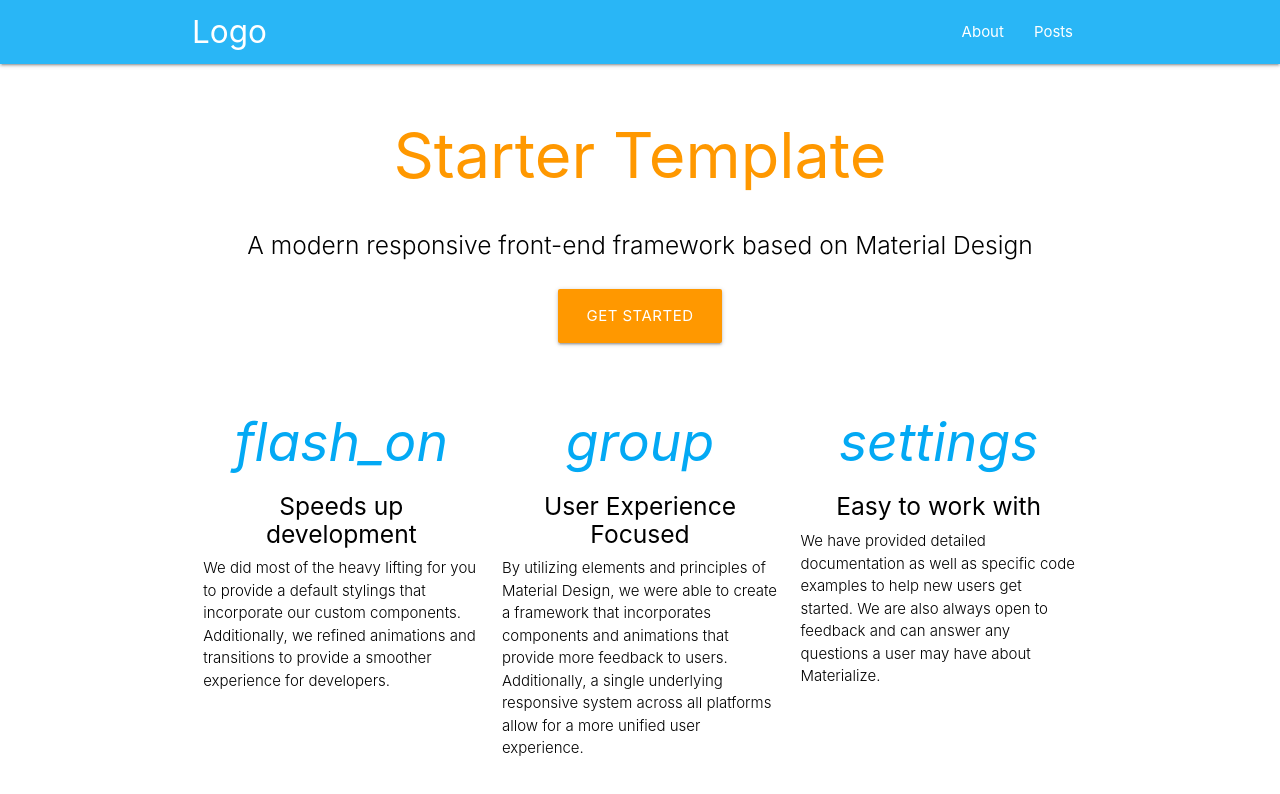
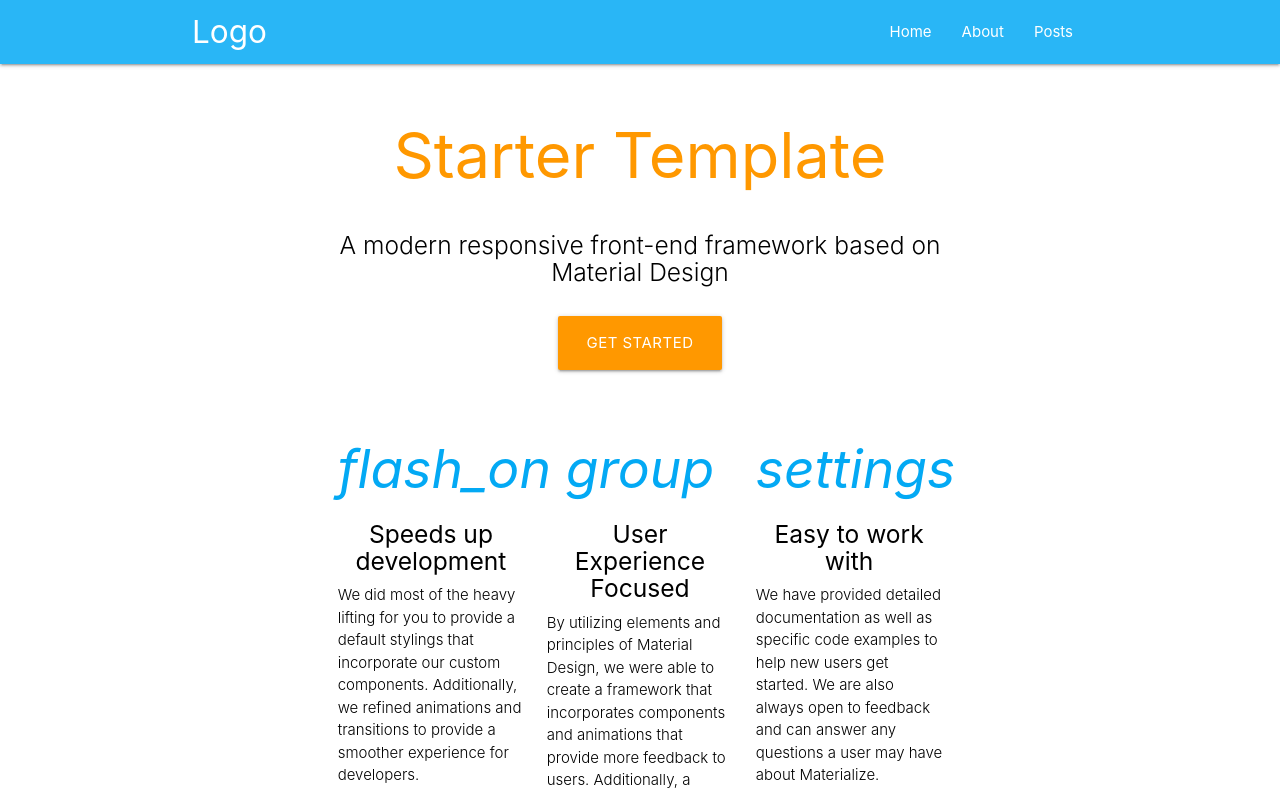
Before and after one commit to TimaevVladislav/ts-next-blog, a Next.js app: page / in a window 1280 px wide. Shown: the top 794 px of the page. Built offline with nearby package versions, Linux system fonts and the light colour scheme.

Commit message:
add:layout

```diff
--- a/src/pages/components/Navigation.tsx
+++ b/src/pages/components/Navigation.tsx
@@ -8,6 +8,11 @@ export default function Navigation({ children }: INavigationProps) {
                <div className="nav-wrapper container">
                    <a id="logo-container" href="#" className="brand-logo">Logo</a>
                    <ul className="right hide-on-med-and-down">
+                       <li>
+                           <Link href="/">
+                               Home
+                           </Link>
+                       </li>
                        <li>
                            <Link href="/about">
                                About
@@ -38,7 +43,7 @@ export default function Navigation({ children }: INavigationProps) {
                    </a>
                </div>
            </nav>
-           <main>
+           <main className="container">
                {children}
            </main>
        </>
--- a/src/pages/posts.tsx
+++ b/src/pages/posts.tsx
@@ -3,9 +3,7 @@ import Navigation from "@/pages/components/Navigation"
 export default function Posts() {
     return(
         <Navigation>
-        <div className="container">
             <h1>Posts</h1>
-        </div>
         </Navigation>
     )
 }
```
Also changed, not shown: src/pages/about/index.tsx (+3 -5 lines).
